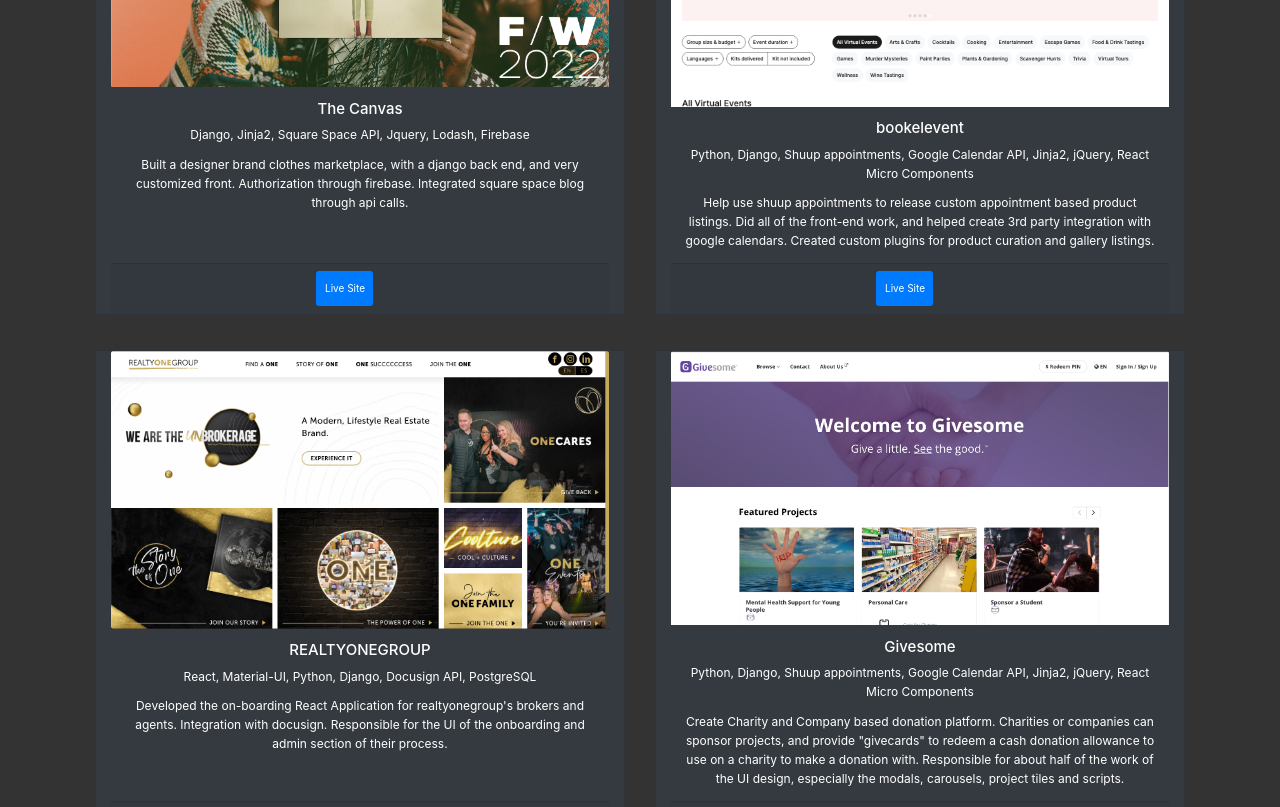
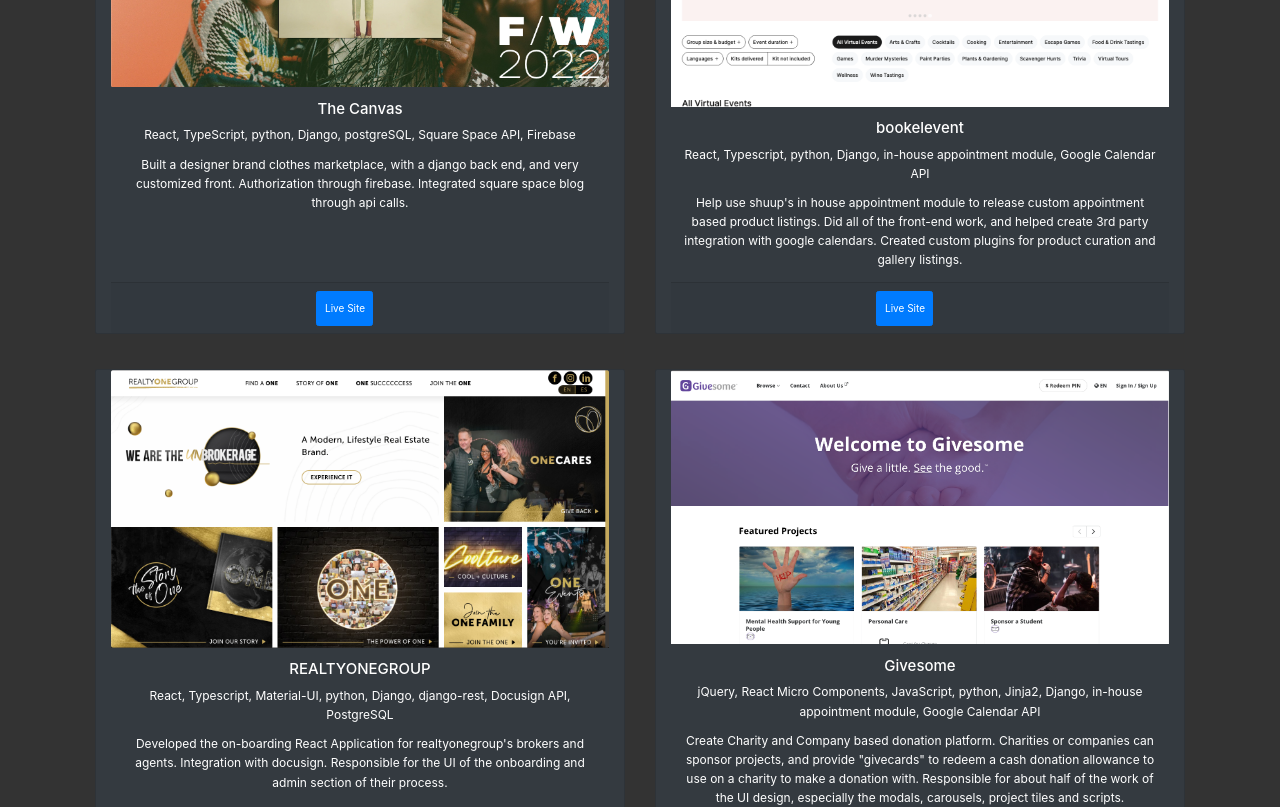
Before and after one commit to graysonsteakley/grayson-steakley_port, a React (Create React App) app: page / in a window 1280 px wide. Shown: the part 1660-2467 px from the top of the page. Built offline with nearby package versions, Linux system fonts and the light colour scheme.

Commit message:
chore: updated clearer work skills

```diff
--- a/src/components/ArrowIndicator.js
+++ b/src/components/ArrowIndicator.js
@@ -4,9 +4,9 @@
 export const ArrowIndicator = () => {
   return (
     <FaChevronDown
-      color="cyan"
-      className="fixed-arrow animate-flicker"
-      size="4rem"
+      color='cyan'
+      className='fixed-arrow animate-flicker'
+      size='4rem'
     />
   );
 };
--- a/src/views/Skills.js
+++ b/src/views/Skills.js
@@ -58,7 +58,7 @@
           </div>
           <div className='d-flex flex-wrap justify-content-center'>
             {addText(
-              "Python, Flask, Django, SQL (PostgreSQL MySQL), Graphene GraphQL"
+              "Python, Flask, Django, SQL (PostgreSQL MySQL), Graphene GraphQL, Celery, Redis"
             )}
             <TagText className='lead text-left ml-4'>&lt;/p&gt;</TagText>
           </div>
--- a/src/views/Work.js
+++ b/src/views/Work.js
@@ -89,8 +89,8 @@
                   Shuup E-commerce Platform Development
                 </h4>
                 <p className='card-text'>
-                  React, Jquery, Material-UI, Jinja, PostgreSQL, Python, Django,
-                  Django-Rest
+                  React, Jquery, JavaScript, Material-UI, Jinja2, PostgreSQL,
+                  Python, Django, django-rest
                 </p>
                 <p className='card-text'>
                   Develop React and Django based applications to create single,
@@ -144,7 +144,8 @@
               <div className='card-body'>
                 <h4 className='card-title'>The Canvas</h4>
                 <p className='card-text'>
-                  Django, Jinja2, Square Space API, Jquery, Lodash, Firebase
+                  React, TypeScript, python, Django, postgreSQL, Square Space
+                  API, Firebase
                 </p>
                 <p className='card-text'>
                   Built a designer brand clothes marketplace, with a django back
@@ -177,15 +178,15 @@
               <div className='card-body'>
                 <h4 className='card-title'>bookelevent</h4>
                 <p className='card-text'>
-                  Python, Django, Shuup appointments, Google Calendar API,
-                  Jinja2, jQuery, React Micro Components
+                  React, Typescript, python, Django, in-house appointment
+                  module, Google Calendar API
                 </p>
                 <p className='card-text'>
-                  Help use shuup appointments to release custom appointment
-                  based product listings. Did all of the front-end work, and
-                  helped create 3rd party integration with google calendars.
-                  Created custom plugins for product curation and gallery
-                  listings.
+                  Help use shuup's in house appointment module to release custom
+                  appointment based product listings. Did all of the front-end
+                  work, and helped create 3rd party integration with google
+                  calendars. Created custom plugins for product curation and
+                  gallery listings.
                 </p>
               </div>
               <div className='card-footer'>
@@ -215,7 +216,8 @@
               <div className='card-body'>
                 <h4 className='card-title'>REALTYONEGROUP</h4>
                 <p className='card-text'>
-                  React, Material-UI, Python, Django, Docusign API, PostgreSQL
+                  React, Typescript, Material-UI, python, Django, django-rest,
+                  Docusign API, PostgreSQL
                 </p>
                 <p className='card-text'>
                   Developed the on-boarding React Application for
@@ -251,8 +253,8 @@
               <div className='card-body'>
                 <h4 className='card-title'>Givesome</h4>
                 <p className='card-text'>
-                  Python, Django, Shuup appointments, Google Calendar API,
-                  Jinja2, jQuery, React Micro Components
+                  jQuery, React Micro Components, JavaScript, python, Jinja2,
+                  Django, in-house appointment module, Google Calendar API
                 </p>
                 <p className='card-text'>
                   Create Charity and Company based donation platform. Charities
```
Also changed, not shown: src/views/LandingPage.js (+0 -10 lines), 1 other file (tests, documents, lock files or other folders).
